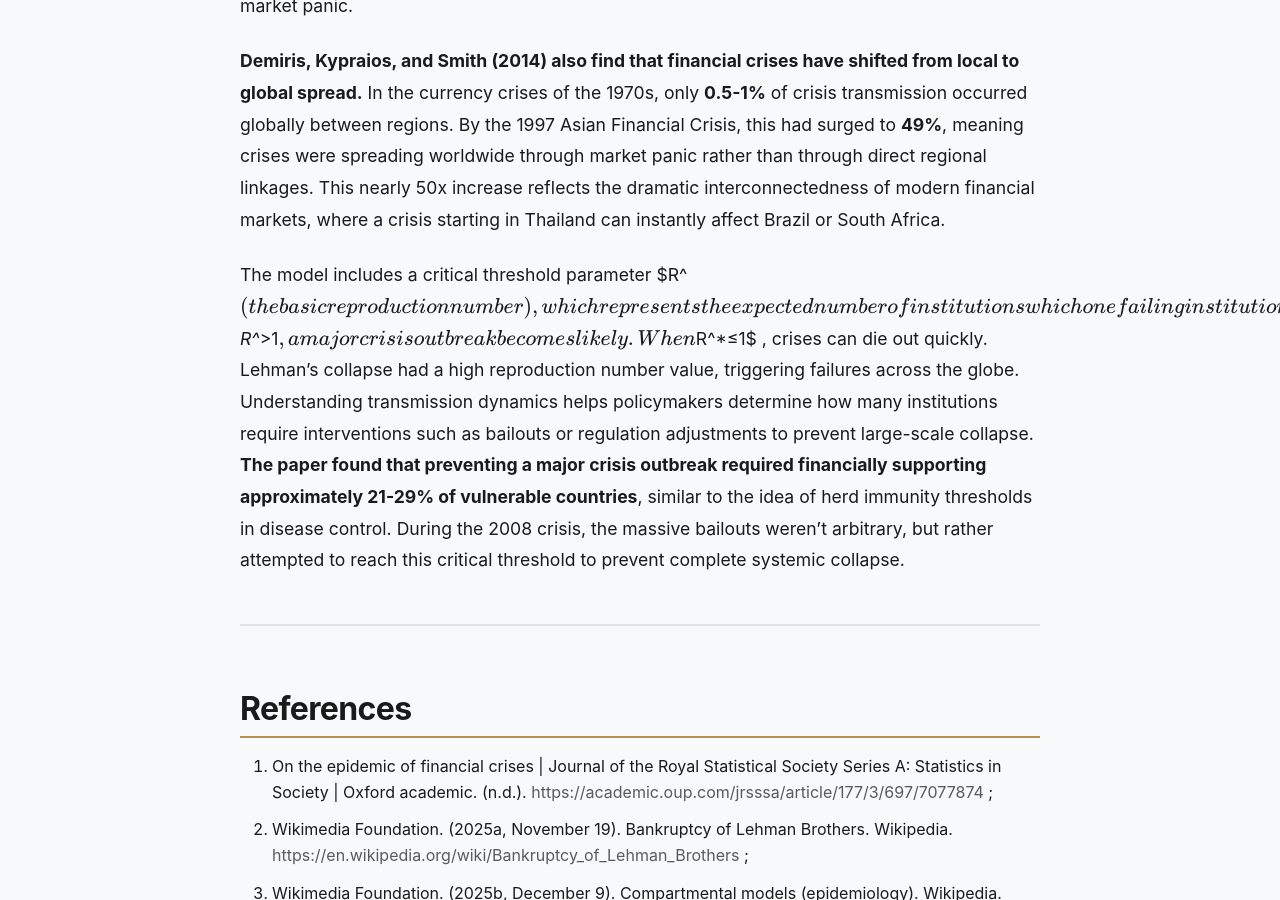
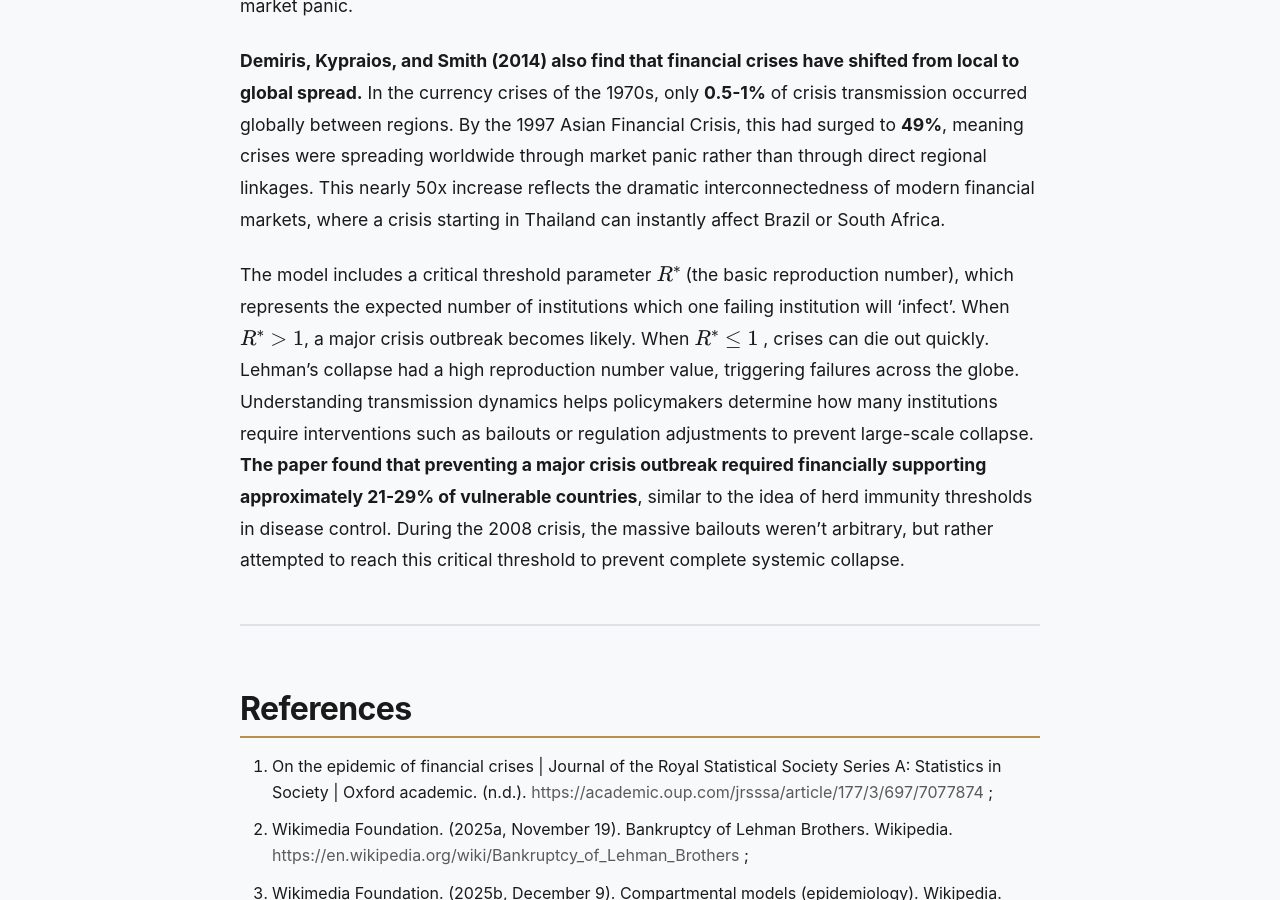
Before and after one commit to econsociety/esuh, a Jekyll site: the page built from _research/2025-12-9-financial-crisis-epidemiology.md, in a window 1280 px wide and 900 px high, scrolled down 2628 px. Built offline with Jekyll 4.4.1, drawn with Linux system fonts in a browser that asks for light colours.

Commit message:
Update 2025-12-9-financial-crisis-epidemiology.md

```diff
--- a/_research/2025-12-9-financial-crisis-epidemiology.md
+++ b/_research/2025-12-9-financial-crisis-epidemiology.md
@@ -39,4 +39,4 @@ Crisis transmission occurs through two channels: **local contagion** (direct cou
 
 **Demiris, Kypraios, and Smith (2014) also find that financial crises have shifted from local to global spread.** In the currency crises of the 1970s, only **0.5-1%** of crisis transmission occurred globally between regions. By the 1997 Asian Financial Crisis, this had surged to **49%**, meaning crises were spreading worldwide through market panic rather than through direct regional linkages. This nearly 50x increase reflects the dramatic interconnectedness of modern financial markets, where a crisis starting in Thailand can instantly affect Brazil or South Africa.
 
-The model includes a critical threshold parameter $R^*$ (the basic reproduction number), which represents the expected number of institutions which one failing institution will 'infect'. When $R^*>1$, a major crisis outbreak becomes likely. When $R^*≤1$ , crises can die out quickly. Lehman's collapse had a high reproduction number value, triggering failures across the globe. Understanding transmission dynamics helps policymakers determine how many institutions require interventions such as bailouts or regulation adjustments to prevent large-scale collapse. **The paper found that preventing a major crisis outbreak required financially supporting approximately 21-29% of vulnerable countries**, similar to the idea of herd immunity thresholds in disease control. During the 2008 crisis, the massive bailouts weren't arbitrary, but rather attempted to reach this critical threshold to prevent complete systemic collapse.
+The model includes a critical threshold parameter $R^\*$ (the basic reproduction number), which represents the expected number of institutions which one failing institution will 'infect'. When $R^\*>1$, a major crisis outbreak becomes likely. When $R^\*≤1$ , crises can die out quickly. Lehman's collapse had a high reproduction number value, triggering failures across the globe. Understanding transmission dynamics helps policymakers determine how many institutions require interventions such as bailouts or regulation adjustments to prevent large-scale collapse. **The paper found that preventing a major crisis outbreak required financially supporting approximately 21-29% of vulnerable countries**, similar to the idea of herd immunity thresholds in disease control. During the 2008 crisis, the massive bailouts weren't arbitrary, but rather attempted to reach this critical threshold to prevent complete systemic collapse.
```
